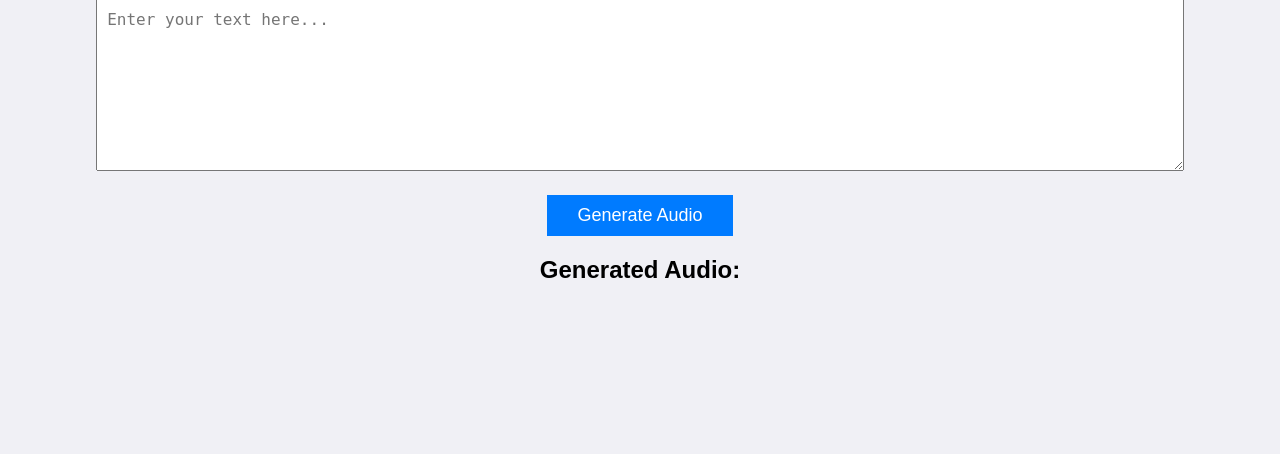
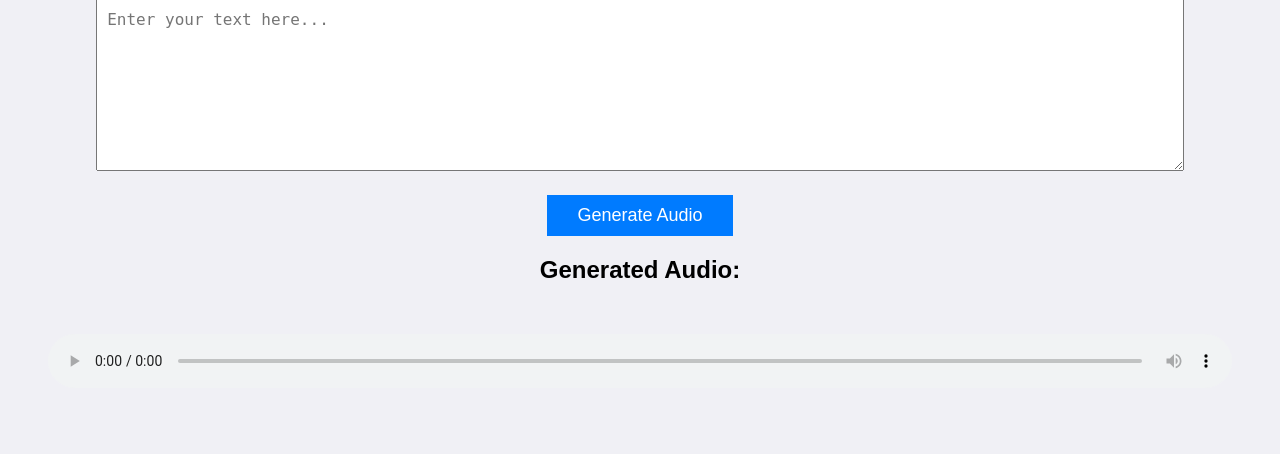
Before and after one commit to Slabire/text-to-video-site, a Flask app: template templates/index.html in a window 1280 px wide. Shown: the part 129-583 px from the top of the page. Run offline with Flask 3, Linux system fonts and the light colour scheme; the template is opened without the code that fills it: most values are stand-ins (such as "Sample title", 1, 10 or a date in 2020).

Commit message:
Update index.html

```diff
--- a/templates/index.html
+++ b/templates/index.html
@@ -28,10 +28,9 @@
         button:hover {
             background-color: #0056b3;
         }
-        video, audio {
+        audio {
             margin-top: 30px;
-            max-width: 100%;
-            height: auto;
+            width: 100%;
         }
     </style>
 </head>
```
